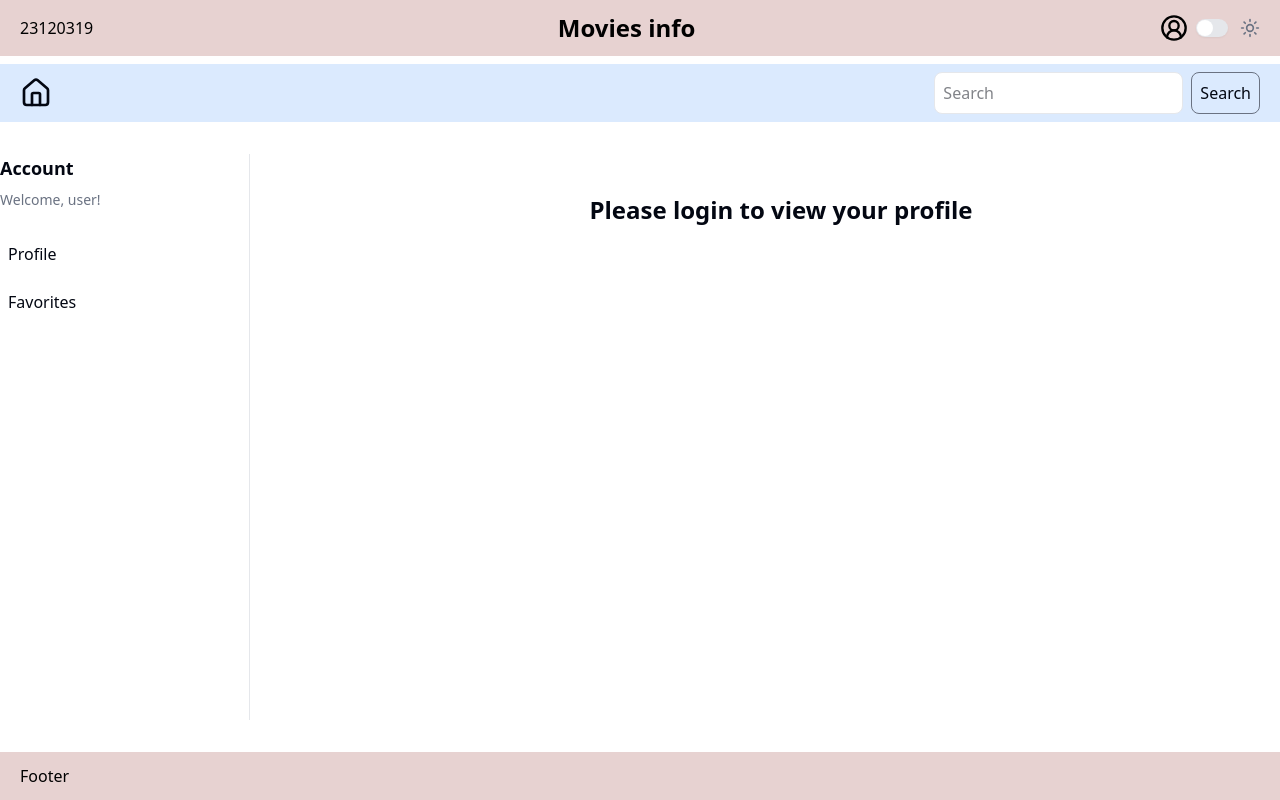
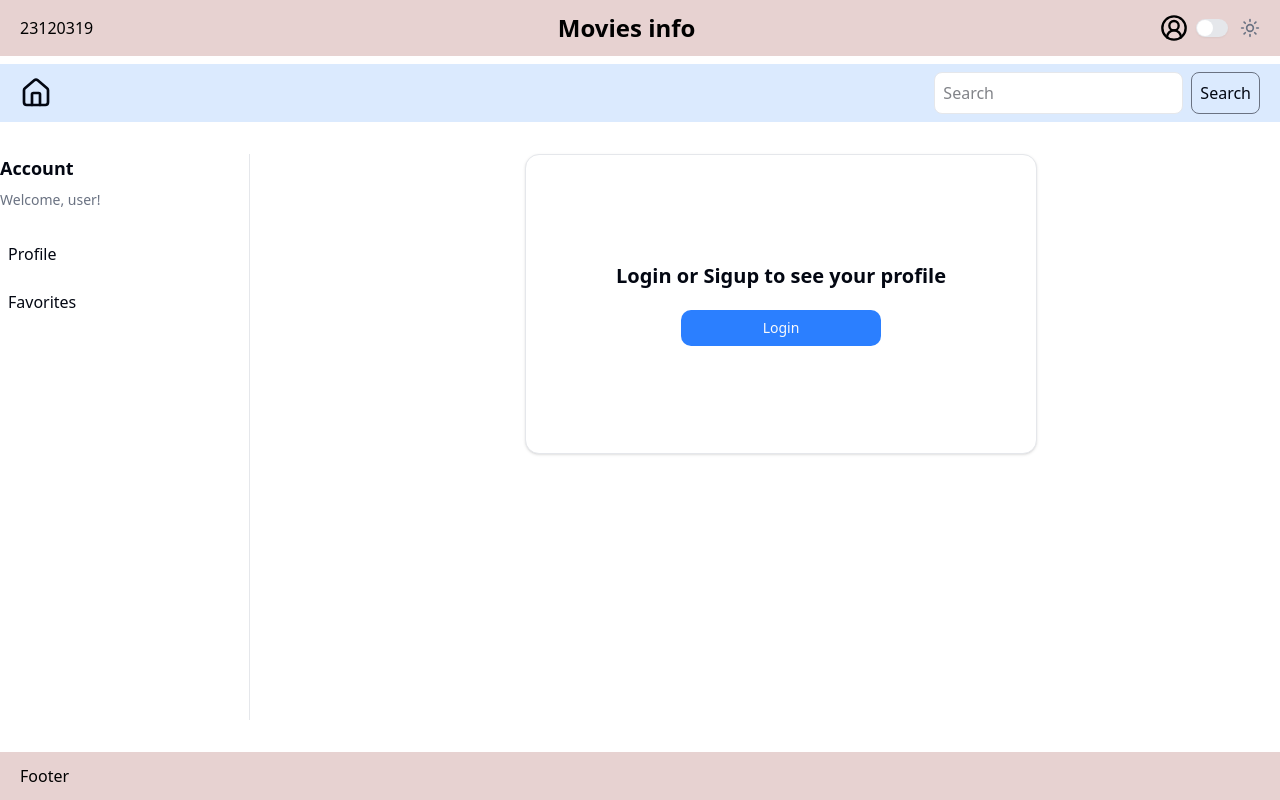
Before and after one commit to tthphat/BTCN02_23120319, a React (Vite) app in the folder btcn02_23120319/: page /user/profile in a window 1280 px wide. Built offline with nearby package versions, Linux system fonts and the light colour scheme; no server answers.

Commit message:
kiem soat dung luong authentication - Phai login thi moi xem profile duoc

```diff
--- a/btcn02_23120319/src/components/user/Profile.jsx
+++ b/btcn02_23120319/src/components/user/Profile.jsx
@@ -77,8 +77,15 @@ export default function Profile() {
                     </Card>
                 </div>
             ) : (
-                <div className="flex justify-center items-center py-10">
-                    <p className="text-2xl font-bold">Please login to view your profile</p>
+                <div className="flex justify-center items-center">
+                    <Card className="w-sm h-[200px] md:w-lg md:h-[300px] flex justify-center items-center">
+                        <div className="flex flex-col items-center justify-center p-5 gap-5">
+                            <h1 className="text-xl font-semibold">Login or Sigup to see your profile</h1>
+                            <Button className="w-50 bg-blue-500 rounded-lg hover:bg-blue-600 transition-all" onClick={() => { setView("login") }}>
+                                Login
+                            </Button>
+                        </div>
+                    </Card>
                 </div>
             )}
         </>
```
